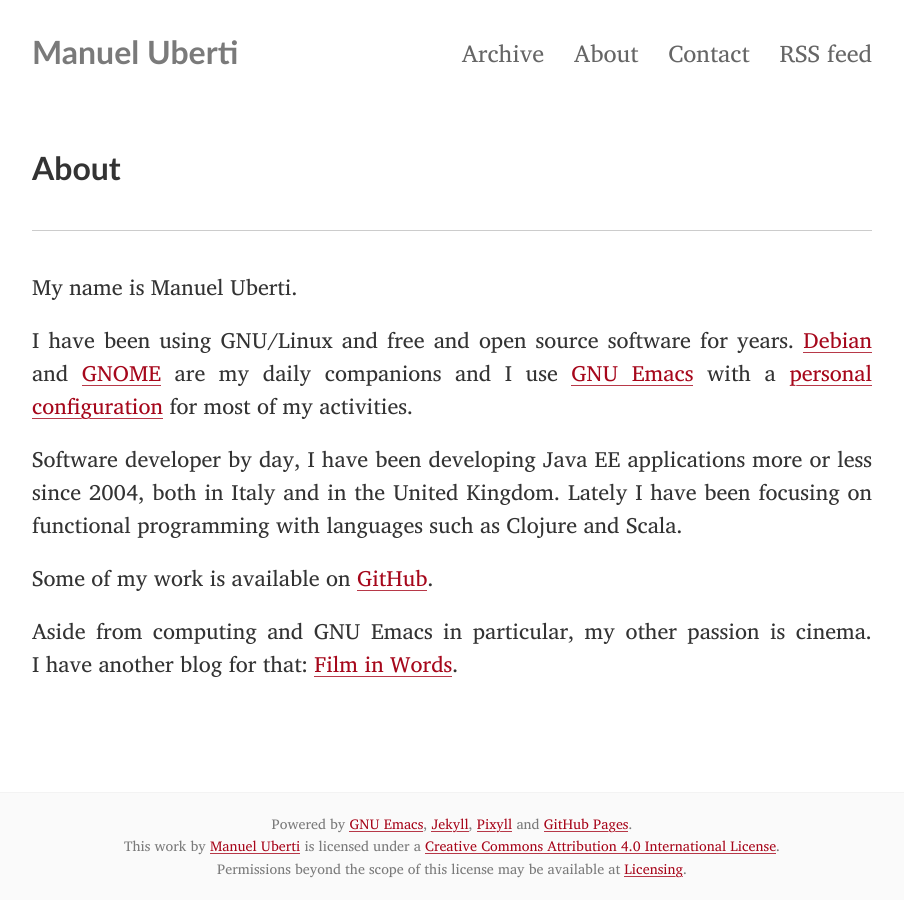
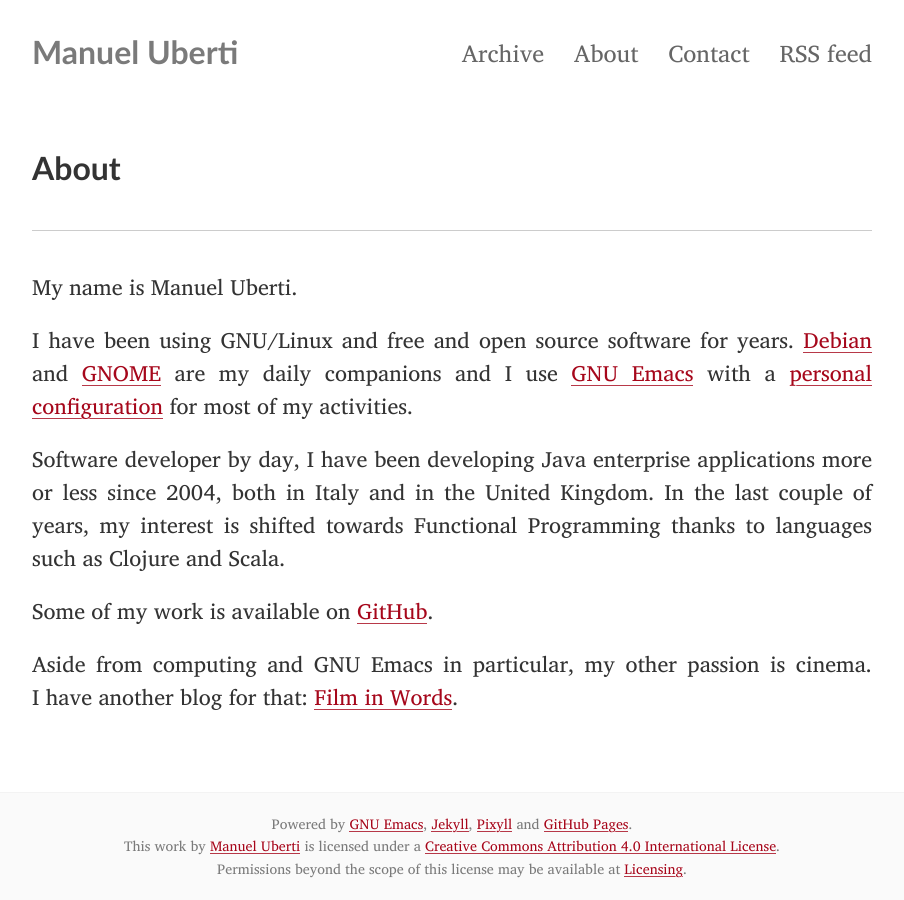
Before and after one commit to manuel-uberti/manuel-uberti.github.io, a Jekyll site: the page built from about.md, in a window 1280 px wide. Shown: the whole page, without its empty margins (188-1092 px from the left). Built offline with Jekyll 4.4.1, drawn with Linux system fonts in a browser that asks for light colours.

Commit message:
Rephrase paragraph

```diff
--- a/about.md
+++ b/about.md
@@ -13,9 +13,10 @@
 with a [personal configuration](https://github.com/manuel-uberti/.emacs.d) for
 most of my activities.
 
-Software developer by day, I have been developing Java EE applications more or
-less since 2004, both in Italy and in the United Kingdom. Lately I have been
-focusing on functional programming with languages such as Clojure and Scala.
+Software developer by day, I have been developing Java enterprise applications
+more or less since 2004, both in Italy and in the United Kingdom. In the last
+couple of years, my interest is shifted towards Functional Programming thanks to
+languages such as Clojure and Scala.
 
 Some of my work is available on [GitHub](https://github.com/manuel-uberti).
 
```
